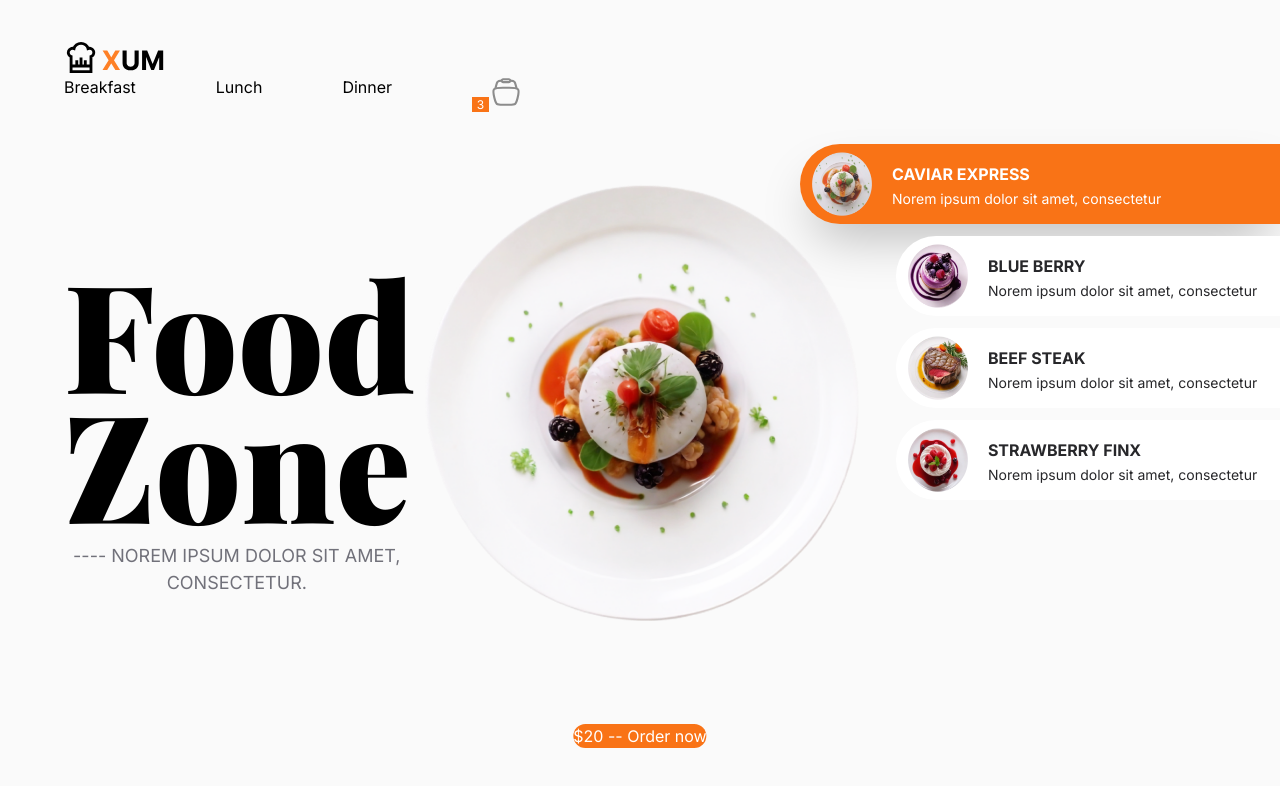
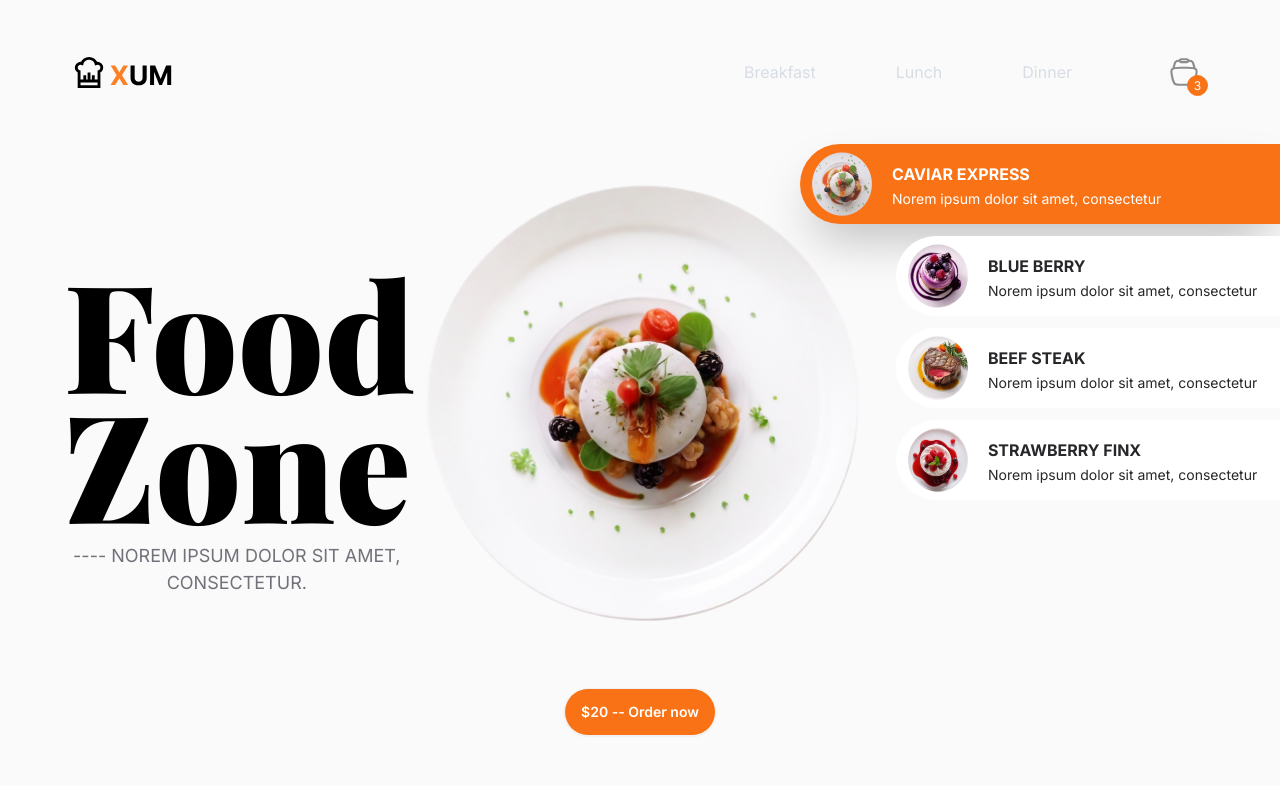
Before and after one commit to frank1003A/Food-Hero-Section-Animation, a Next.js app: page / in a window 1280 px wide. Shown: the top 786 px of the page. Built offline with nearby package versions, Linux system fonts and the light colour scheme; a web font is replaced by a local one.

Commit message:
update tailwind.config.ts

```diff
--- a/tailwind.config.ts
+++ b/tailwind.config.ts
@@ -7,14 +7,12 @@
     "./src/app/**/*.{js,ts,jsx,tsx,mdx}",
   ],
   theme: {
-    extend: {
-      backgroundImage: {
-        "gradient-radial": "radial-gradient(var(--tw-gradient-stops))",
-        "gradient-conic":
-          "conic-gradient(from 180deg at 50% 50%, var(--tw-gradient-stops))",
-      },
+    extend: {},
+    daisyui: {
+      //themes: false,
+      themes: ["light", "dark", "cupcake"],
     },
   },
-  plugins: [],
+  plugins: [require("daisyui")],
 };
 export default config;
```
